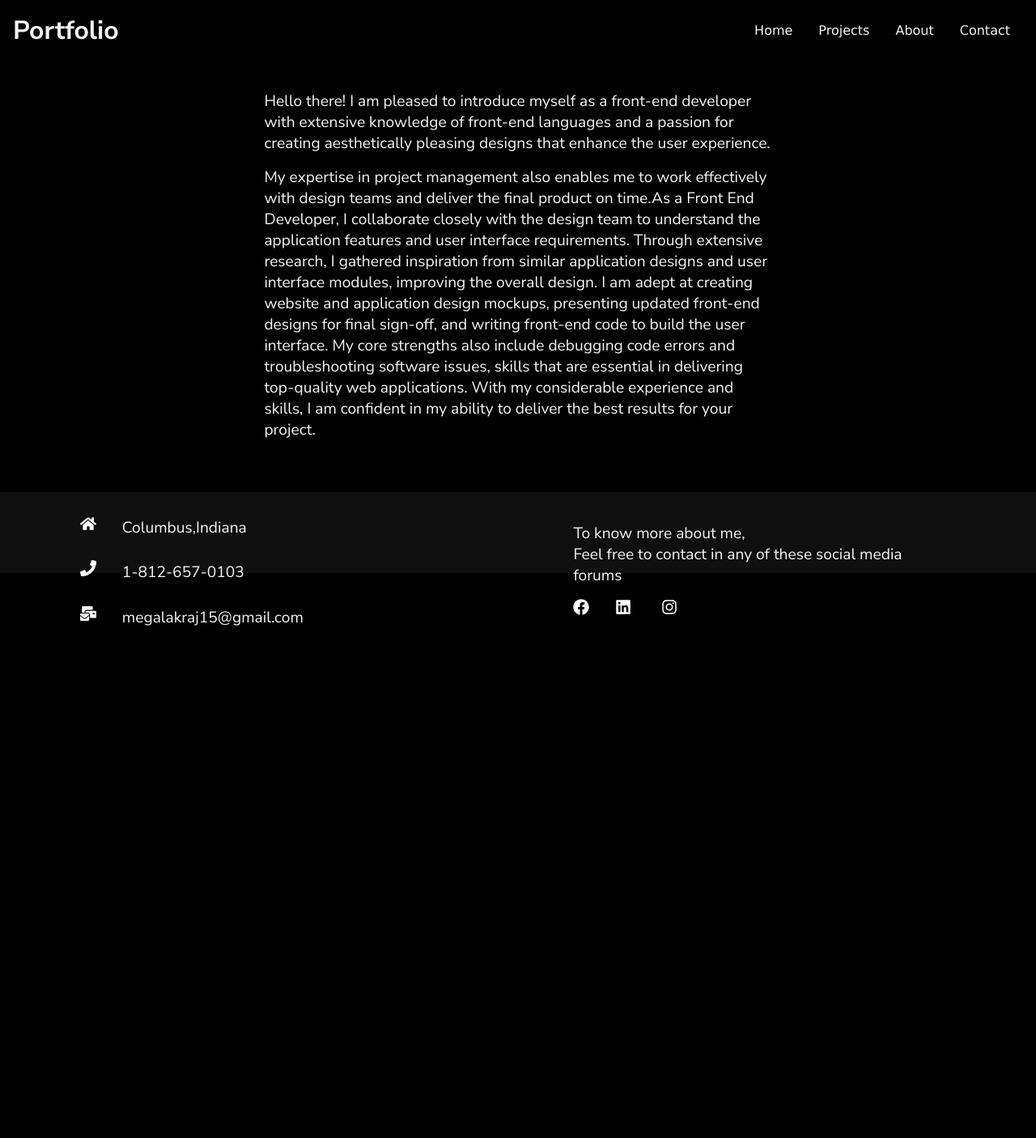
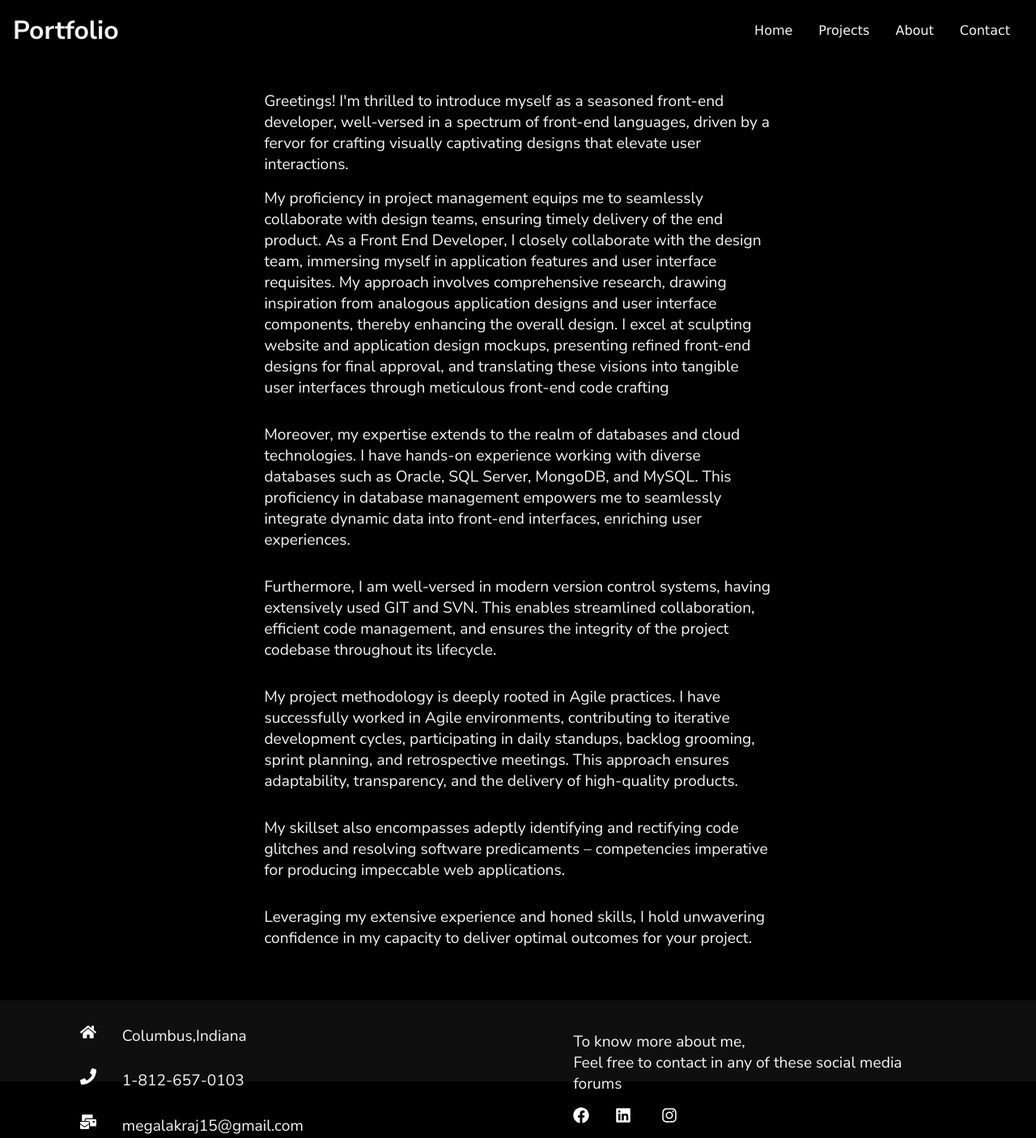
Before and after one commit to Megha015/portfolio, a React (Create React App) app: page /about in a window 1280 px wide. Shown: the whole page at 81% size. Before the commit the page ends 800 px from the top, so only its background shows below. Built offline with nearby package versions, Linux system fonts and the light colour scheme.

Commit message:
changed about

```diff
--- a/src/components/HeroImg.js
+++ b/src/components/HeroImg.js
@@ -34,9 +34,16 @@ export const HeroImg = () => {
       <div className="right-side-text">
         <p data-aos="fade-left">React JS.</p>
         <p data-aos="fade-up">Angular JS.</p>
-        <p data-aos="fade-right">Next JS.</p>
-        <p data-aos="fade-up">Three JS.</p>
-        <p data-aos="fade-left">Node JS.</p>
+        <p data-aos="fade-right">Node JS</p>
+        <p data-aos="fade-up">Express</p>
+        <p data-aos="fade-left">Java</p>
+      </div>
+      <div className="another-text">
+        <p data-aos="fade-left">HTML 5</p>
+        <p data-aos="fade-up">CSS 3</p>
+        <p data-aos="fade-right">JavaScript</p>
+        <p data-aos="fade-up">TypeScript</p>
+        <p data-aos="fade-left">jQuery</p>
       </div>
     </div>
   );
--- a/src/components/HeroImg3.js
+++ b/src/components/HeroImg3.js
@@ -13,26 +13,58 @@ const HeroImg3 = () => {
     <div className="content">
       <div className="text">
         <p data-aos="fade-left" className="text1">
-          Hello there! I am pleased to introduce myself as a front-end developer
-          with extensive knowledge of front-end languages and a passion for
-          creating aesthetically pleasing designs that enhance the user
-          experience.
+          Greetings! I'm thrilled to introduce myself as a seasoned front-end
+          developer, well-versed in a spectrum of front-end languages, driven by
+          a fervor for crafting visually captivating designs that elevate user
+          interactions.
         </p>
 
         <p data-aos="fade-right" className="text2">
-          My expertise in project management also enables me to work effectively
-          with design teams and deliver the final product on time.As a Front End
-          Developer, I collaborate closely with the design team to understand
-          the application features and user interface requirements. Through
-          extensive research, I gathered inspiration from similar application
-          designs and user interface modules, improving the overall design. I am
-          adept at creating website and application design mockups, presenting
-          updated front-end designs for final sign-off, and writing front-end
-          code to build the user interface. My core strengths also include
-          debugging code errors and troubleshooting software issues, skills that
-          are essential in delivering top-quality web applications. With my
-          considerable experience and skills, I am confident in my ability to
-          deliver the best results for your project.
+          My proficiency in project management equips me to seamlessly
+          collaborate with design teams, ensuring timely delivery of the end
+          product. As a Front End Developer, I closely collaborate with the
+          design team, immersing myself in application features and user
+          interface requisites. My approach involves comprehensive research,
+          drawing inspiration from analogous application designs and user
+          interface components, thereby enhancing the overall design. I excel at
+          sculpting website and application design mockups, presenting refined
+          front-end designs for final approval, and translating these visions
+          into tangible user interfaces through meticulous front-end code
+          crafting
+        </p>
+        <p data-aos="fade-left" className="text3">
+          Moreover, my expertise extends to the realm of databases and cloud
+          technologies. I have hands-on experience working with diverse
+          databases such as Oracle, SQL Server, MongoDB, and MySQL. This
+          proficiency in database management empowers me to seamlessly integrate
+          dynamic data into front-end interfaces, enriching user experiences.
+        </p>
+
+        <p data-aos="fade-right" className="text2">
+          Furthermore, I am well-versed in modern version control systems,
+          having extensively used GIT and SVN. This enables streamlined
+          collaboration, efficient code management, and ensures the integrity of
+          the project codebase throughout its lifecycle.
+        </p>
+
+        <p data-aos="fade-left" className="text3">
+          My project methodology is deeply rooted in Agile practices. I have
+          successfully worked in Agile environments, contributing to iterative
+          development cycles, participating in daily standups, backlog grooming,
+          sprint planning, and retrospective meetings. This approach ensures
+          adaptability, transparency, and the delivery of high-quality products.
+        </p>
+
+        <p data-aos="fade-right" className="text2">
+          My skillset also encompasses adeptly identifying and rectifying code
+          glitches and resolving software predicaments – competencies imperative
+          for producing impeccable web applications.
+        </p>
+
+        <p data-aos="fade-left" className="text3">
+          Leveraging my extensive experience and honed skills, I hold unwavering
+          confidence in my capacity to deliver optimal outcomes for your
+          project.
         </p>
         {/* <p className="text3">
           Please refer to my{" "}
--- a/src/components/HeroImgStyles.css
+++ b/src/components/HeroImgStyles.css
@@ -10,6 +10,36 @@
   width: 50%;
   top: 2;
 }
+.another-text {
+  position: absolute;
+  top: 50%; /* Adjust the positioning as needed */
+  right: 5%; /* Adjust the positioning as needed */
+  transform: translateY(-50%);
+  text-align: right;
+  color: #fff;
+  font-size: 1.2rem;
+  font-weight: bold;
+}
+
+/* Additional media queries if necessary */
+@media screen and (max-width: 640px) {
+  .another-text {
+    top: auto;
+    bottom: 20%; /* Adjust the positioning as needed */
+    right: 5%; /* Adjust the positioning as needed */
+    transform: translateY(50%);
+  }
+}
+
+@media screen and (max-width: 480px) {
+  .another-text {
+    top: auto;
+    bottom: 20%; /* Adjust the positioning as needed */
+    right: 5%; /* Adjust the positioning as needed */
+    transform: translateY(50%);
+  }
+}
+
 .right-side-text {
   position: absolute;
   top: 50%;
--- a/src/routes/Project.js
+++ b/src/routes/Project.js
@@ -9,7 +9,7 @@ const Project = () => {
   return (
     <div>
       <Navbar />
-      <HeroImg2 project="PROJECTS" text="Here are some highlights of my work" />
+      <HeroImg2 project="PROJECTS" text="Here's a Sample of My Work." />
       <Work />
       <Footer />
     </div>
```
